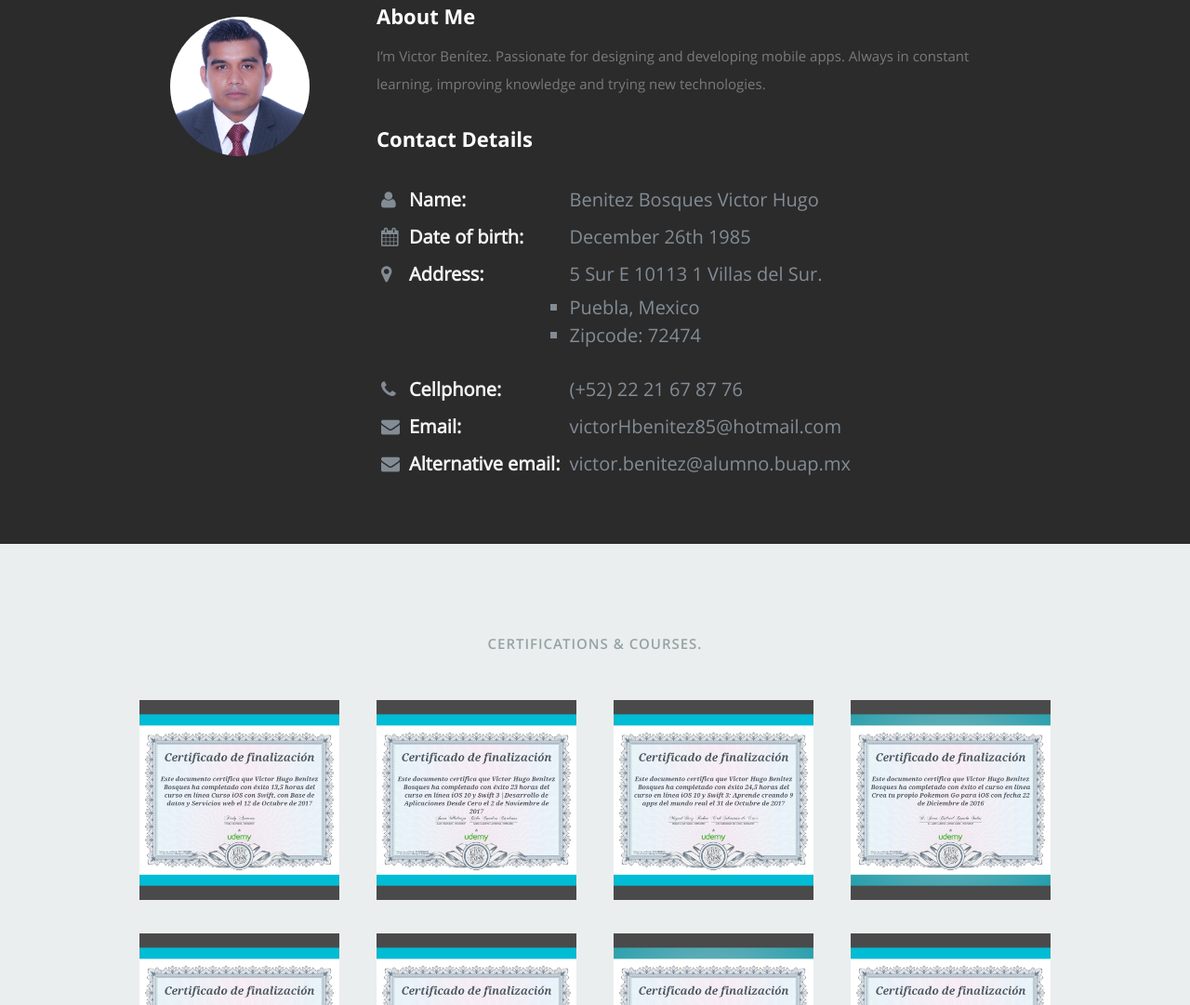
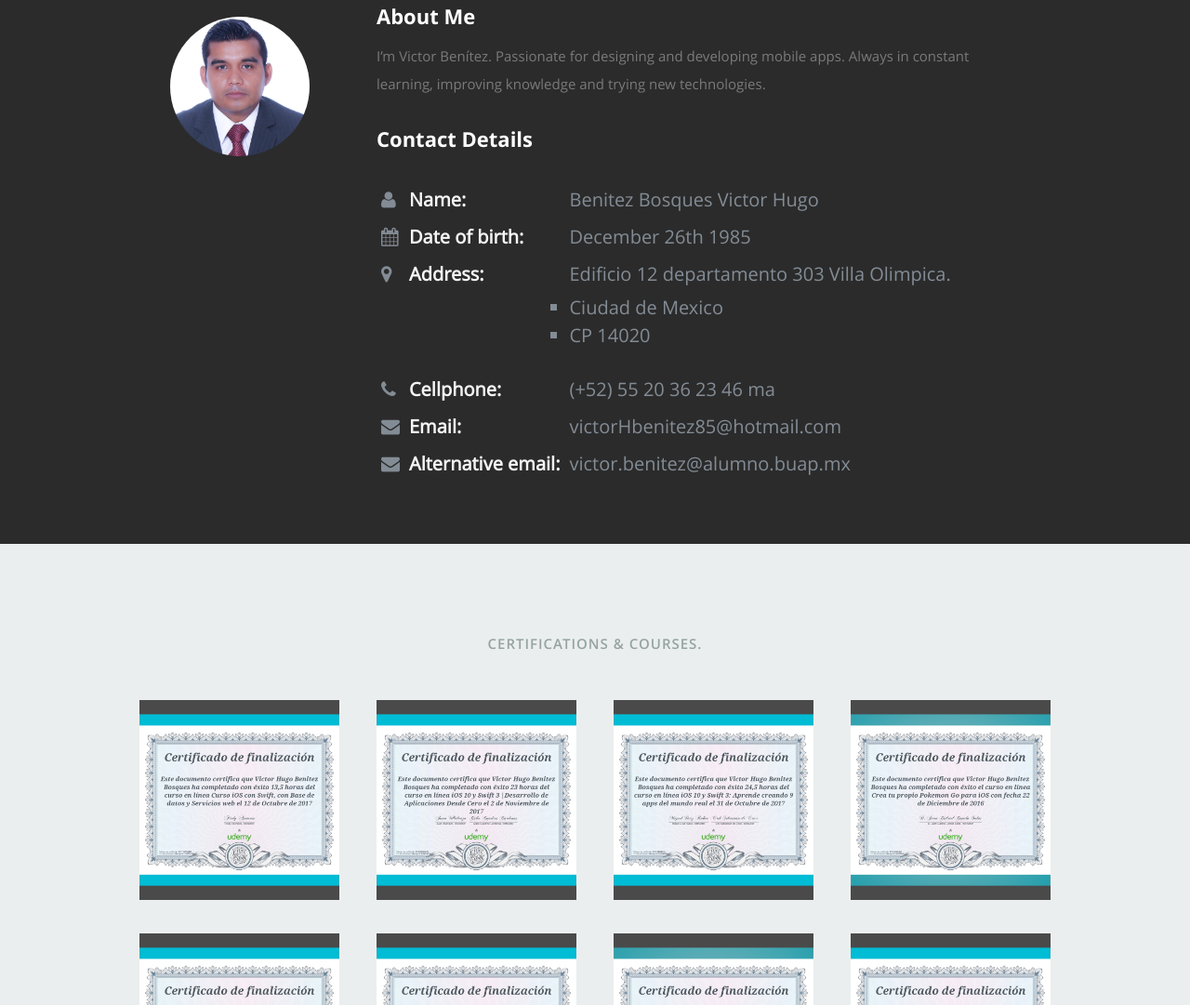
Before and after one commit to viktorHbenitez/generatorWorkflowMaster, a website: page app/index.html in a window 1280 px wide. Shown: the part 842-1923 px from the top of the page at 93% size. Drawn offline with nearby package versions, Linux system fonts and the light colour scheme.

Commit message:
Update Website

```diff
--- a/app/index.html
+++ b/app/index.html
@@ -73,7 +73,7 @@
                         <span
                                 class="txt-rotate"
                                 data-period="2000"
-                                data-rotate='[ "am Victor Benitez.", "am iOS Developer Jr.", "love to develop."]'></span>
+                                data-rotate='[ "am Victor Benitez.", "am iOS Developer.", "love to develop."]'></span>
                     </h1>
 
 
@@ -146,10 +146,10 @@
                                     <td><i class="fa fa-map-marker"></i></td>
                                     <td><span class="description">Address: </span></td>
                                     <td>
-                                        <span> 5 Sur E 10113 1 Villas del Sur.</span>
+                                        <span> Edificio 12 departamento 303 Villa Olimpica.</span>
                                         <ul>
-                                            <li>Puebla, Mexico</li>
-                                            <li>Zipcode: 72474</li>
+                                            <li>Ciudad de Mexico</li>
+                                            <li>CP 14020</li>
                                         </ul>
                                     </td>
 
@@ -157,7 +157,7 @@
                                 <tr>
                                     <td><i class="fa fa-phone"></i></td>
                                     <td><span class="description">Cellphone:</span></td>
-                                    <td><span> (+52) 22 21 67 87 76</span></td>
+                                    <td><span> (+52) 55 20 36 23 46 ma</span></td>
                                 </tr>
                                 <tr>
                                     <td><i class="fa fa-envelope"></i></td>
```
